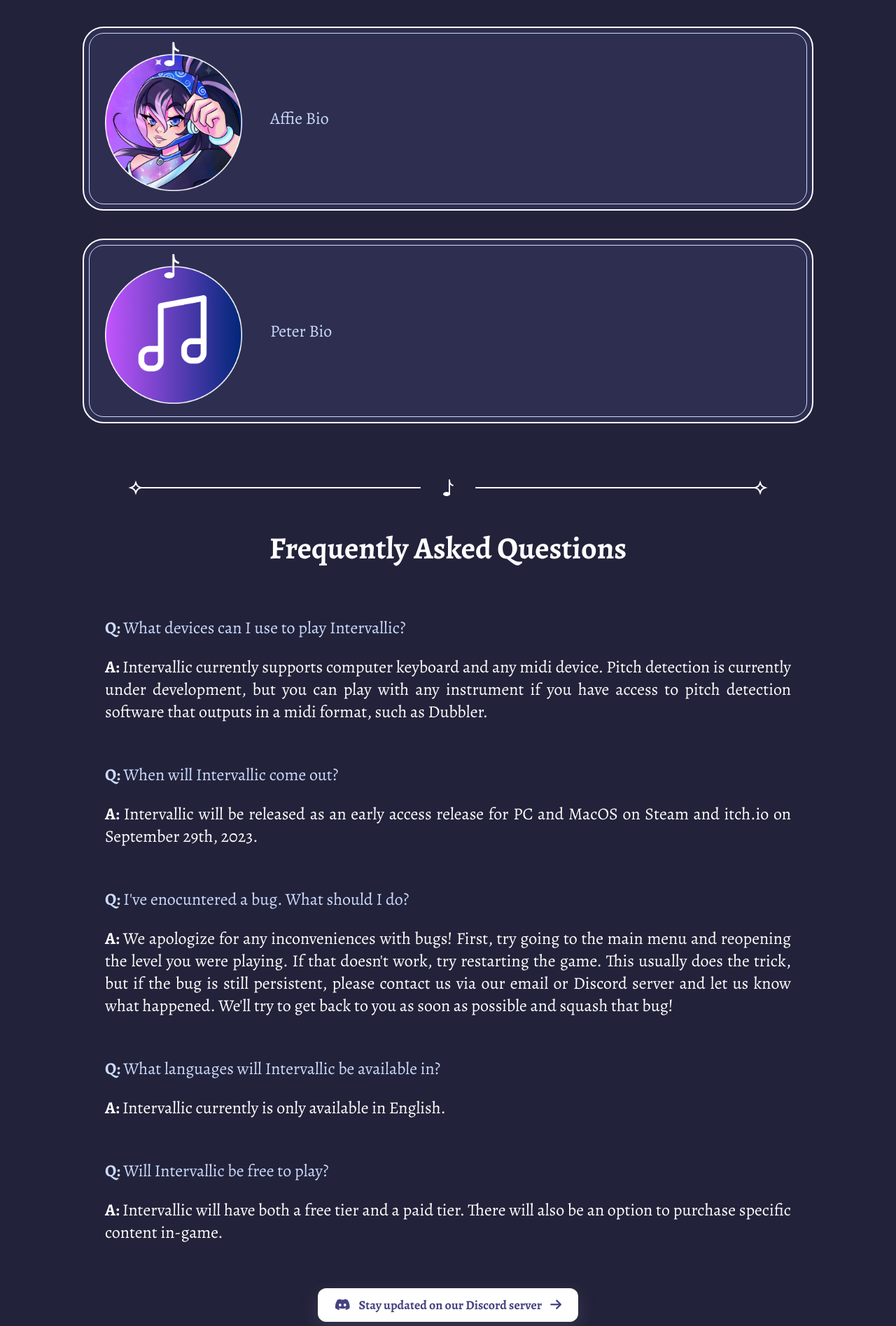
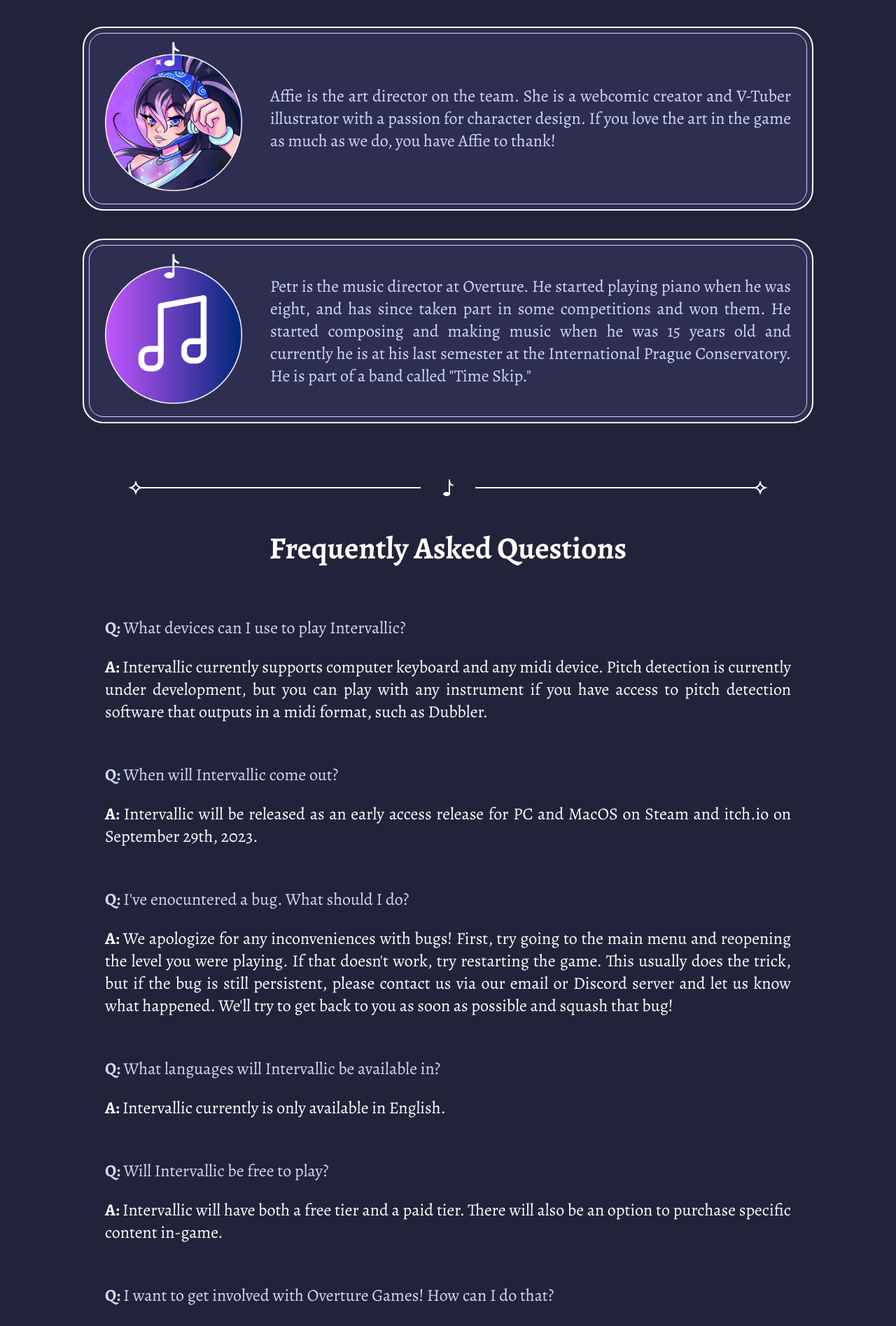
Before and after one commit to Overture-Games/songly-site, a Svelte app: page / in a window 1280 px wide. Shown: the part 4374-6269 px from the top of the page at 70% size. Built offline with nearby package versions, Linux system fonts and the light colour scheme.

Commit message:
added petr bio and another faq thing

```diff
--- a/src/assets/faq.json
+++ b/src/assets/faq.json
@@ -18,5 +18,9 @@
   {
     "question": "Will Intervallic be free to play?",
     "answer": "Intervallic will have both a free tier and a paid tier. There will also be an option to purchase specific content in-game."
+  },
+  {
+    "question": "I want to get involved with Overture Games! How can I do that?",
+    "answer": "We're always looking for new talent to join our team! If you're interested in working with us, please contact us via our email or Discord server and let us know what you're interested in doing. We'll try to get back to you as soon as possible!"
   }
 ]
--- a/src/assets/team.json
+++ b/src/assets/team.json
@@ -21,10 +21,10 @@
   },
   {
     "name": "Affie",
-    "bio": "Affie Bio"
+    "bio": "Affie is the art director on the team. She is a webcomic creator and V-Tuber illustrator with a passion for character design. If you love the art in the game as much as we do, you have Affie to thank!"
   },
   {
-    "name": "Peter",
-    "bio": "Peter Bio"
+    "name": "Petr",
+    "bio": "Petr is the music director at Overture. He started playing piano when he was eight, and has since taken part in some competitions and won them. He started composing and making music when he was 15 years old and currently he is at his last semester at the International Prague Conservatory. He is part of a band called \"Time Skip.\""
   }
 ]
--- a/src/components/TeamMember.svelte
+++ b/src/components/TeamMember.svelte
@@ -8,7 +8,7 @@
   import JackImage from '../assets/jack-picture.webp';
   import LeoImage from '../assets/leo-picture.webp';
   import MercedesImage from '../assets/mercedes-picture.webp';
-  import PeterImage from '../assets/peter-picture.webp';
+  import PeterImage from '../assets/petr-picture.webp';
   import StevenImage from '../assets/steven-picture.webp'
 
   const images = {
@@ -17,7 +17,7 @@
     "Jack": JackImage,
     "Leo": LeoImage,
     "Mercedes": MercedesImage,
-    "Peter": PeterImage,
+    "Petr": PeterImage,
     "Steven": StevenImage,
   };
 </script>
```
Also changed, not shown: src/assets/petr-picture.webp (renamed from src/assets/peter-picture.webp).
